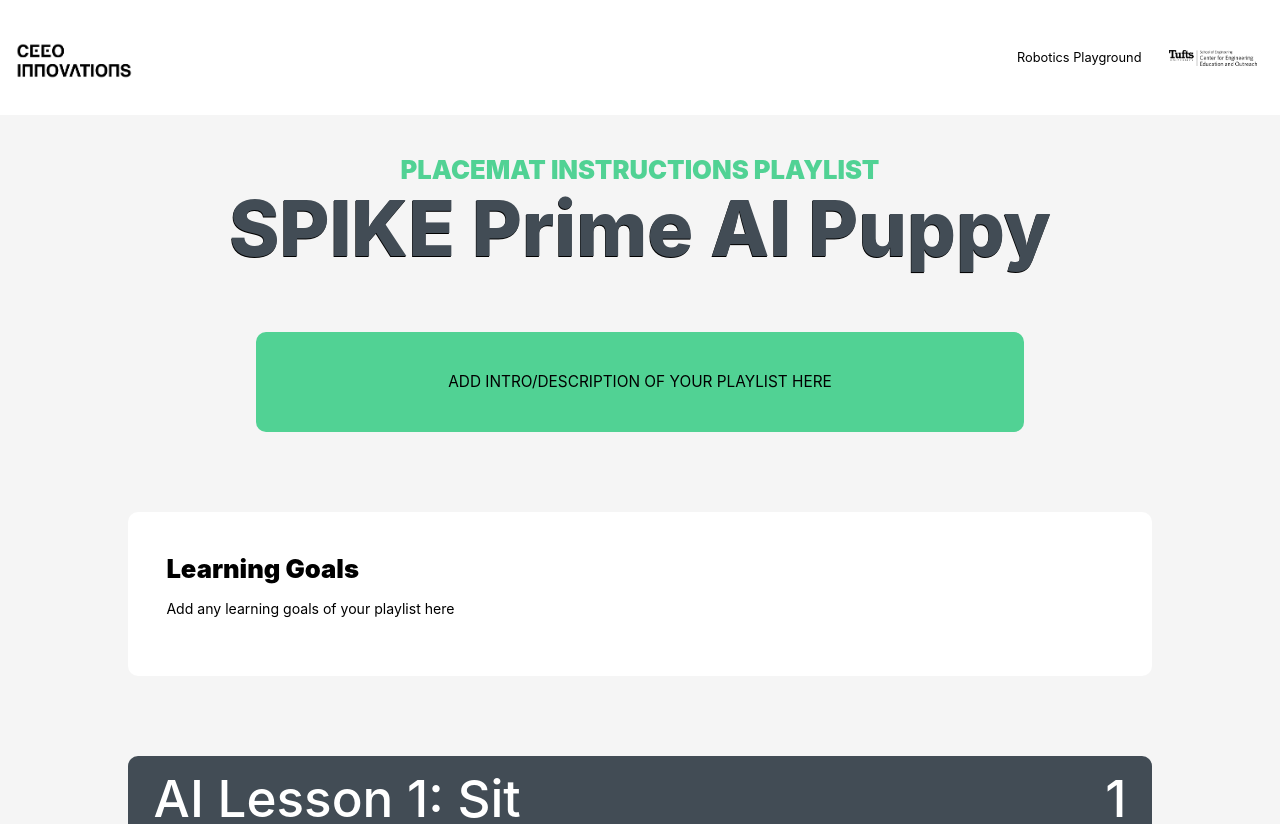
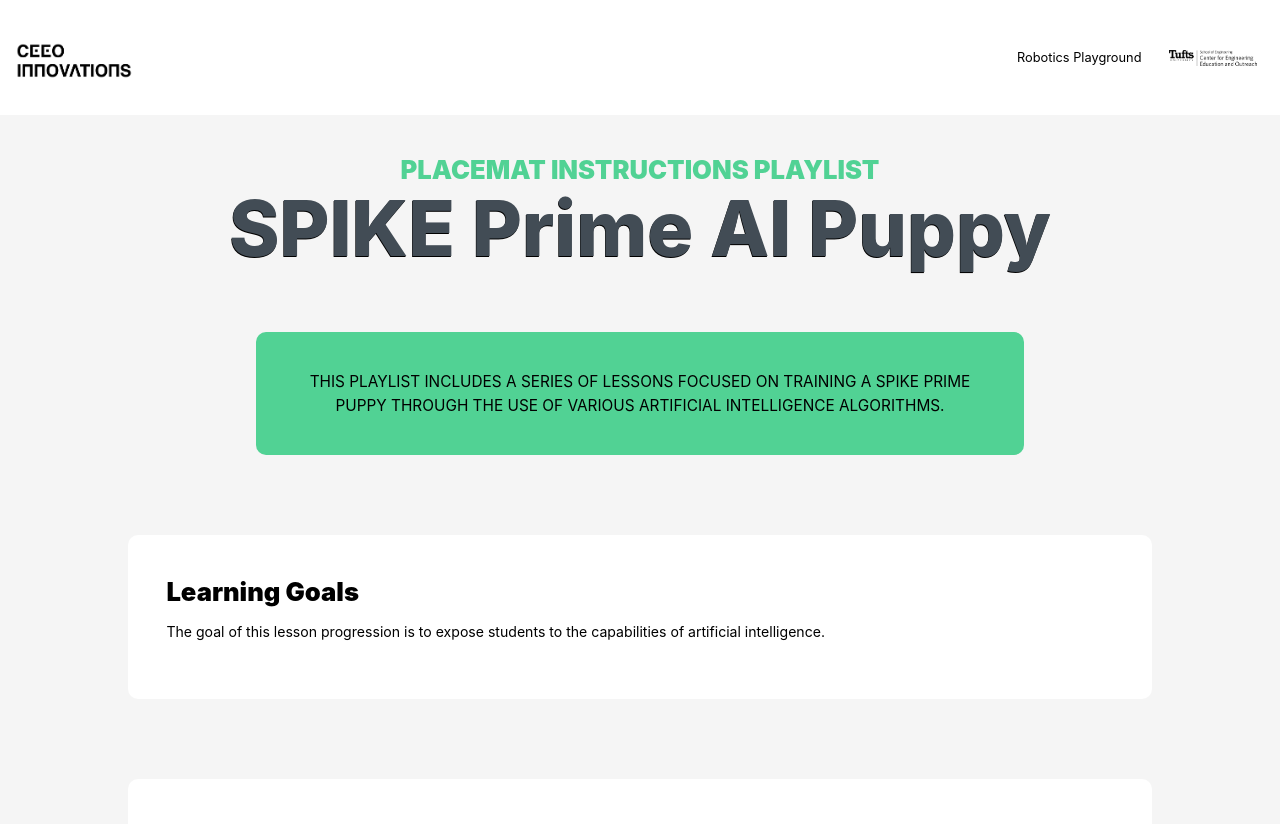
Before and after one commit to ceeoinnovations/RoboticsPlayground, a Jekyll site: the page built from _playlists/SpikeAIPuppy.md, in a window 1280 px wide and 1400 px high. Shown: the top 824 px of the window. Built offline with Jekyll 4.4.1, drawn with Linux system fonts in a browser that asks for light colours; some of the changed text lies outside the part shown.

Commit message:
Update SpikeAIPuppy.md

```diff
--- a/_playlists/SpikeAIPuppy.md
+++ b/_playlists/SpikeAIPuppy.md
@@ -2,11 +2,21 @@
 layout: post
 title: SPIKE Prime AI Puppy
 displayimg: web/img/PuppyCover.png
-description: Add intro/description of your playlist here
+description: This playlist includes a series of lessons focused on training a SPIKE Prime puppy through the use of various artificial intelligence algorithms.
 ---
 <div class="learninggoals" markdown="1">
 # Learning Goals
-Add any learning goals of your playlist here
+The goal of this lesson progression is to expose students to the capabilities of artificial intelligence.
+
+</div>
+
+<div class="learninggoals" markdown="1">
+# Notes
+For an introduction to some common artificial intelligence algorithms, see this brief supplementary [playlist](https://ceeoinnovations.github.io/RoboticsPlayground/playlists/AI_Algorithms.html).
+
+The code class files with relevant functions are included on each placemat, but the [GitHub](https://github.com/ceeoinnovations/SPIKE_AI_Puppy) repository also includes example codes as supplemental materials for students who may prefer more guidance than what is provided on the placemats. These example files show potential applications of the functions defined in the training files, as well as which areas of the code need to be changed or filled in with relevant commands based on the construction of a student’s specific puppy.
+
+Each lesson in this playlist also includes a demo video, showing the puppy being trained and demonstrating its trained behaviors. Although not all puppies will have the same reactions, the goal of these videos is to provide a visual demonstration of what each lesson’s AI method can accomplish.
 
 </div>
 
```
